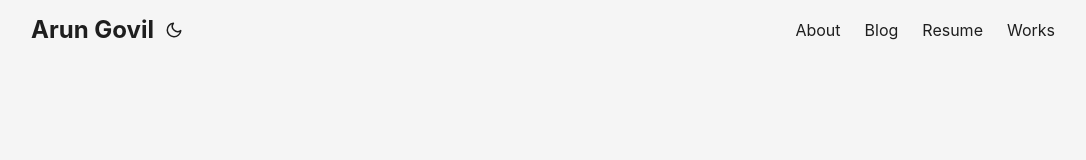
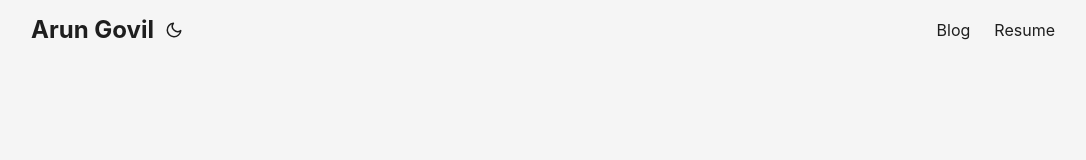
Before and after one commit to ArunGovil/ArunGovil.github.io, a plain HTML site: page index.html in a window 1280 px wide. Shown: the top 160 px of the page, without its empty margins (97-1183 px from the left). Drawn offline with Linux system fonts and the light colour scheme.

Commit message:
minor changes

```diff
--- a/index.html
+++ b/index.html
@@ -123,11 +123,6 @@
         </div>
         <ul id="menu">
             <li>
-                <a href="https://arungovil.github.io/arungovil.github.io" title="About">
-                    <span>About</span>
-                </a>
-            </li>
-            <li>
                 <a href="https://arungovil.github.io/arungovil.github.io" title="Blog">
                     <span>Blog</span>
                 </a>
@@ -135,11 +130,6 @@
             <li>
                 <a href="https://arungovil.github.io/arungovil.github.io" title="Resume">
                     <span>Resume</span>
-                </a>
-            </li>
-            <li>
-                <a href="https://arungovil.github.io/arungovil.github.io" title="Works">
-                    <span>Works</span>
                 </a>
             </li>
         </ul>
```
Also changed, not shown: 404.html (+0 -10 lines), archives/index.html (+0 -10 lines), categories/index.html (+0 -10 lines), tags/index.html (+0 -10 lines).
